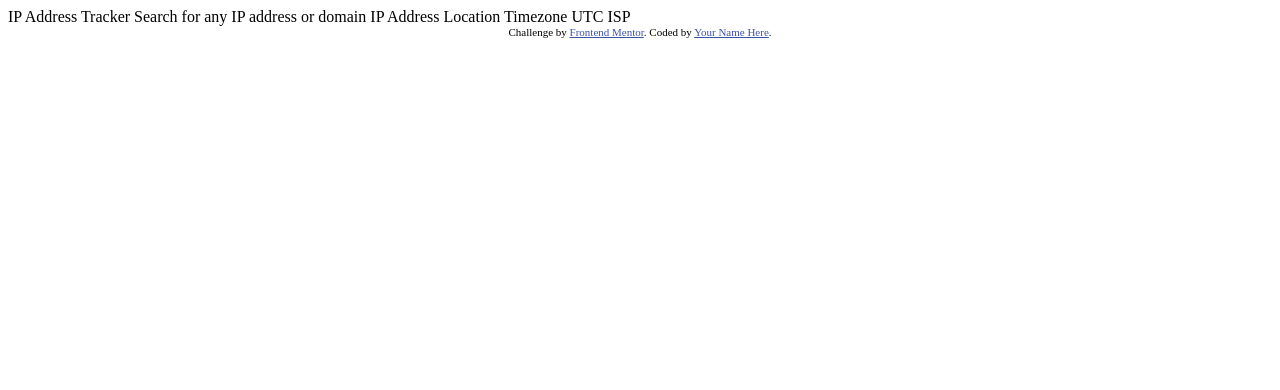
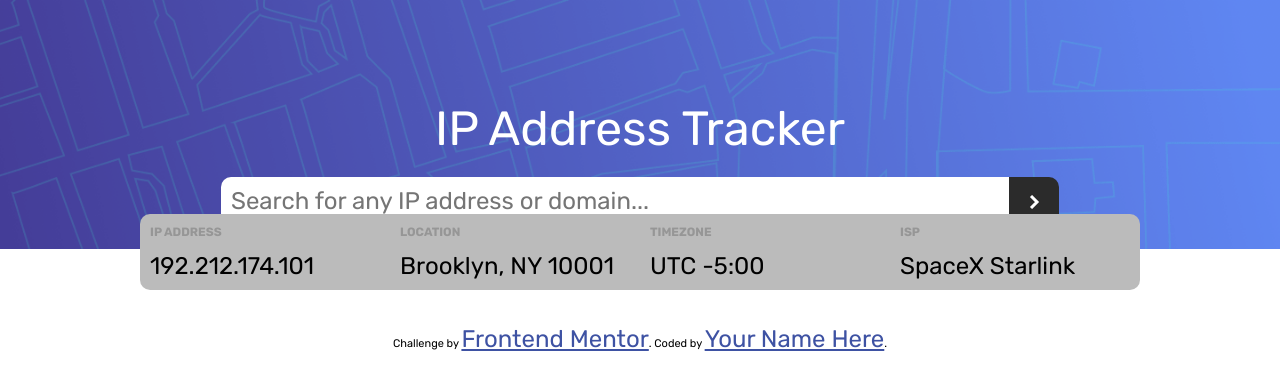
Before and after one commit to tokenAPIguy/fm-ipLookup, a plain HTML site: page index.html in a window 1280 px wide. Drawn offline with Linux system fonts and the light colour scheme.

Commit message:
initial commit

```diff
--- a/index.html
+++ b/index.html
@@ -1,34 +1,63 @@
 <!DOCTYPE html>
 <html lang="en">
   <head>
-  <meta charset="UTF-8">
-  <meta name="viewport" content="width=device-width, initial-scale=1.0"> <!-- displays site properly based on user's device -->
-
-  <link rel="icon" type="image/png" sizes="32x32" href="./images/favicon-32x32.png">
-
+    <meta charset="UTF-8" />
+    <meta name="viewport" content="width=device-width, initial-scale=1.0" />
+    <link rel="preconnect" href="https://fonts.googleapis.com" />
+    <link rel="preconnect" href="https://fonts.gstatic.com" crossorigin />
+    <link
+      href="https://fonts.googleapis.com/css2?family=Rubik:wght@400;500;700&display=swap"
+      rel="stylesheet"
+    />
+    <link
+      rel="icon"
+      type="image/png"
+      sizes="32x32"
+      href="./images/favicon-32x32.png"
+    />
+    <link rel="stylesheet" href="styles.css" />
     <title>Frontend Mentor | IP Address Tracker</title>
-
-  <!-- Feel free to remove these styles or customise in your own stylesheet 👍 -->
-  <style>
-    .attribution { font-size: 11px; text-align: center; }
-    .attribution a { color: hsl(228, 45%, 44%); }
-  </style>
   </head>
   <body>
-
-  IP Address Tracker
-
-  Search for any IP address or domain
-
-  IP Address
-  Location
-  Timezone
-    UTC <!-- add offset value dynamically using the API -->
-  ISP
-
+    <div class="main-content">
+      <img src="images/pattern-bg-desktop.png" alt="" class="splash-pattern" />
+      <div class="ip-container--search">
+        <span class="page-title">IP Address Tracker</span>
+        <div class="ip-search">
+          <input
+            class="ip-search--input"
+            type="text"
+            placeholder="Search for any IP address or domain..."
+          /><button class="ip-search--btn">
+            <img src="images/icon-arrow.svg" alt="" />
+          </button>
+        </div>
+      </div>
+      <div class="ip-container--results">
+        <div class="col-title" id="ip-address">
+          <span>IP Address</span>
+          <div class="col-data" id="ip-address">192.212.174.101</div>
+        </div>
+        <div class="col-title" id="location">
+          <span>Location</span>
+          <div class="col-data" id="location">Brooklyn, NY 10001</div>
+        </div>
+        <div class="col-title" id="timezone">
+          <span>Timezone</span>
+          <div class="col-data" id="timezone">UTC -5:00</div>
+        </div>
+        <div class="col-title">
+          <span>ISP</span>
+          <div class="col-data" id="isp">SpaceX Starlink</div>
+        </div>
+      </div>
       <div class="attribution">
-    Challenge by <a href="https://www.frontendmentor.io?ref=challenge" target="_blank">Frontend Mentor</a>.
-    Coded by <a href="#">Your Name Here</a>.
+        Challenge by
+        <a href="https://www.frontendmentor.io?ref=challenge" target="_blank"
+          >Frontend Mentor</a
+        >. Coded by <a href="#">Your Name Here</a>.
       </div>
+    </div>
+    <script src="script.js"></script>
   </body>
 </html>
--- /dev/null
+++ b/styles.css
@@ -0,0 +1,80 @@
+* {
+  margin: 0;
+  padding: 0;
+  font-family: "Rubik", sans-serif;
+  font-size: 24px;
+}
+:root {
+  /* Colors */
+  --veryDarkGrey: hsl(0, 0%, 17%);
+  --darkGrey: hsl(0, 0%, 59%);
+}
+.main-content {
+  display: flex;
+  align-items: center;
+  flex-direction: column;
+  height: 100vh;
+}
+.splash-pattern {
+  position: relative;
+  width: 100%;
+}
+.page-title {
+  color: #fff;
+  font-size: 48px;
+  margin-bottom: 20px;
+}
+.ip-container--search {
+  position: absolute;
+  display: flex;
+  align-items: center;
+  flex-direction: column;
+  top: 100px;
+  width: 100%;
+}
+.ip-search--input {
+  border: none;
+  border-radius: 10px 0 0 10px;
+  padding: 10px;
+  caret-color: var(--darkGrey);
+  width: 768px;
+}
+.ip-search--input:focus {
+  outline: none;
+}
+.ip-search--btn {
+  background: var(--veryDarkGrey);
+  border: none;
+  border-radius: 0 10px 10px 0;
+  padding: 10px;
+  width: 50px;
+}
+.ip-search--btn:hover {
+  cursor: pointer;
+}
+.ip-container--results {
+  display: grid;
+  position: relative;
+  grid-template-columns: repeat(4, 250px);
+  background: #bbb;
+  border-radius: 10px;
+  bottom: 35px;
+}
+.col-title > span {
+  font-size: 12px;
+  font-weight: 700;
+  text-transform: uppercase;
+  color: var(--darkGrey);
+  padding: 10px;
+}
+.col-data {
+  padding: 10px;
+}
+
+.attribution {
+  font-size: 11px;
+  text-align: center;
+}
+.attribution a {
+  color: hsl(228, 45%, 44%);
+}
```
Lines whose indentation alone changed are shown as unchanged.
